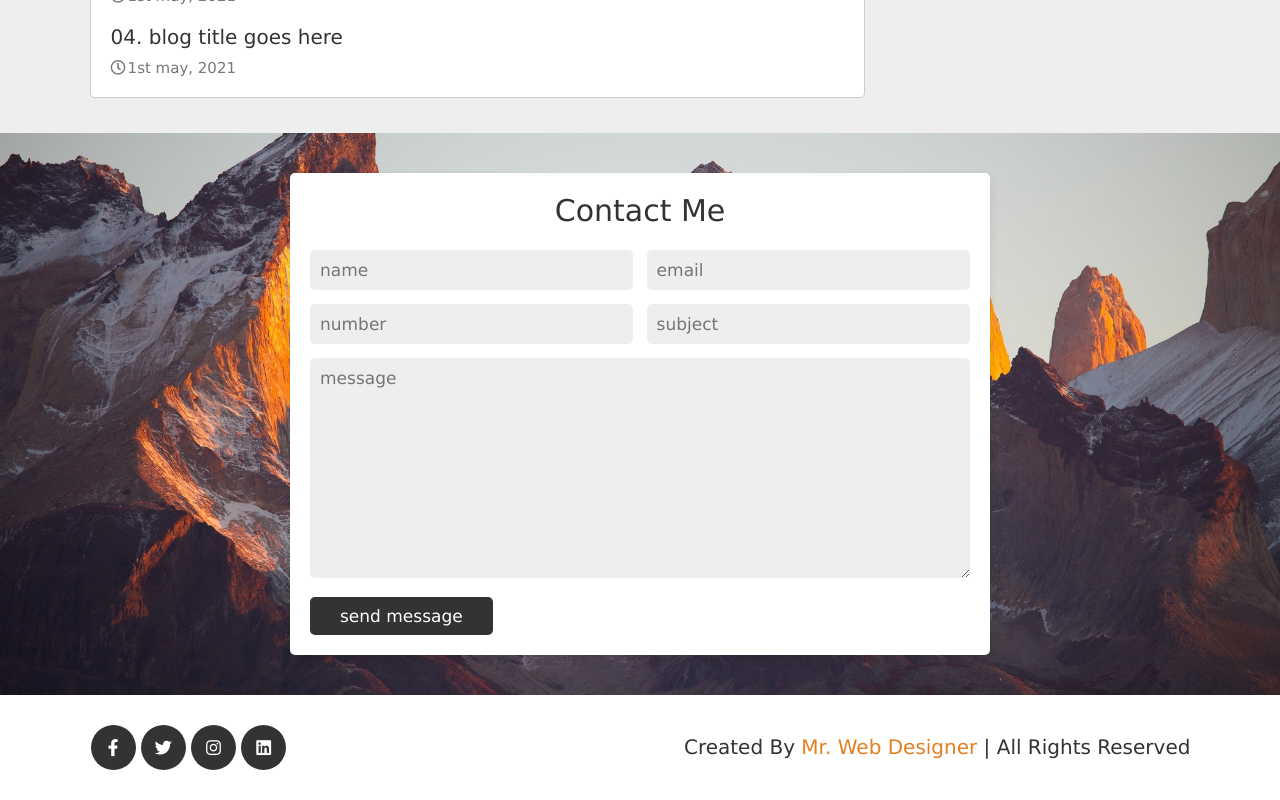
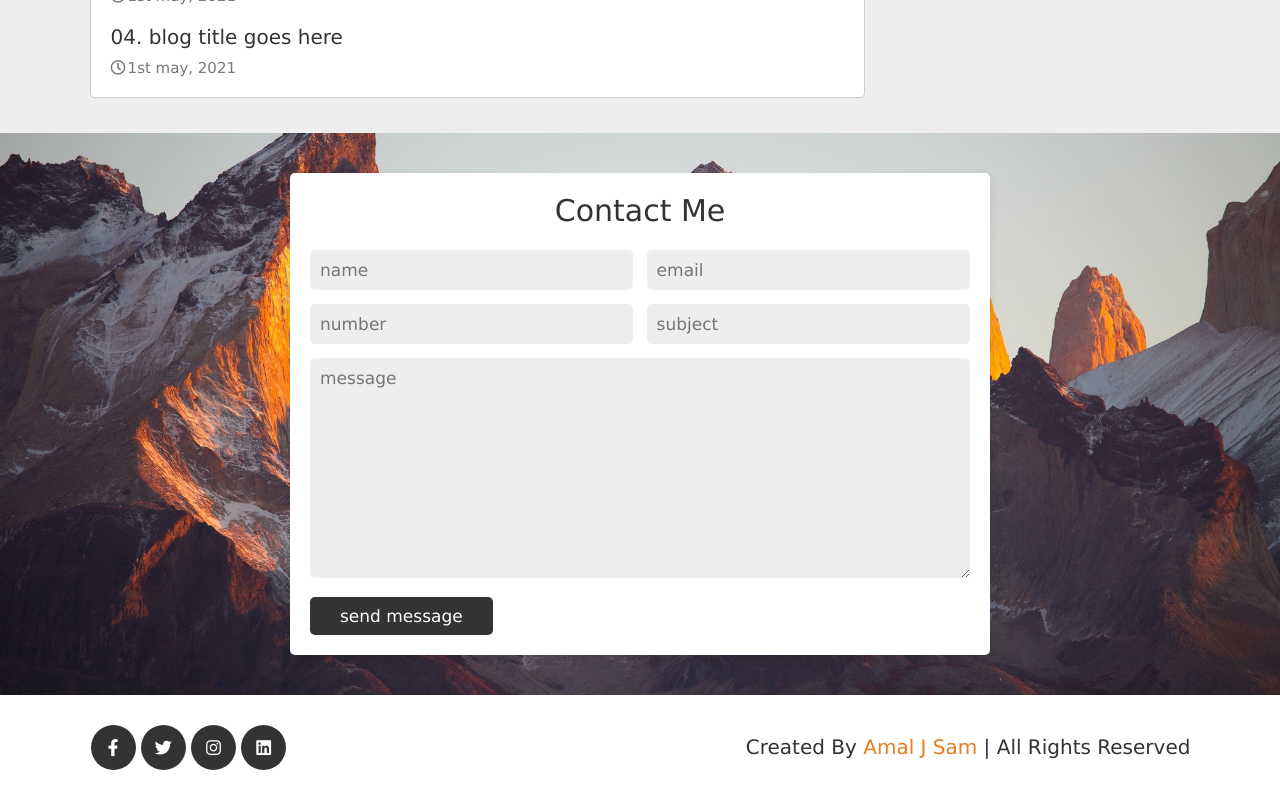
Before and after one commit to amaljsam/amaljsam.live, a plain HTML site: page index.html in a window 1280 px wide. Shown: the part 3596-4396 px from the top of the page. Drawn offline with Linux system fonts and the light colour scheme.

Commit message:
Update index.html

```diff
--- a/index.html
+++ b/index.html
@@ -191,7 +191,7 @@ About more on myself, I am a Computer Science and Engineering student at Carmel
         <a href="https://www.instagram.com/amal.j.sam" target="_blank" class="fab fa-instagram"></a>
         <a href="https://www.linkedin.com/in/amaljsam" target="_blank" class="fab fa-linkedin"></a>
     </div>
-    <div class="credit">created by <span>mr. web designer</span> | all rights reserved</div>
+    <div class="credit">created by <span>Amal J Sam</span> | all rights reserved</div>
 </section>
 <!-- footer section ends -->
 <!-- custom js file link  -->
```
